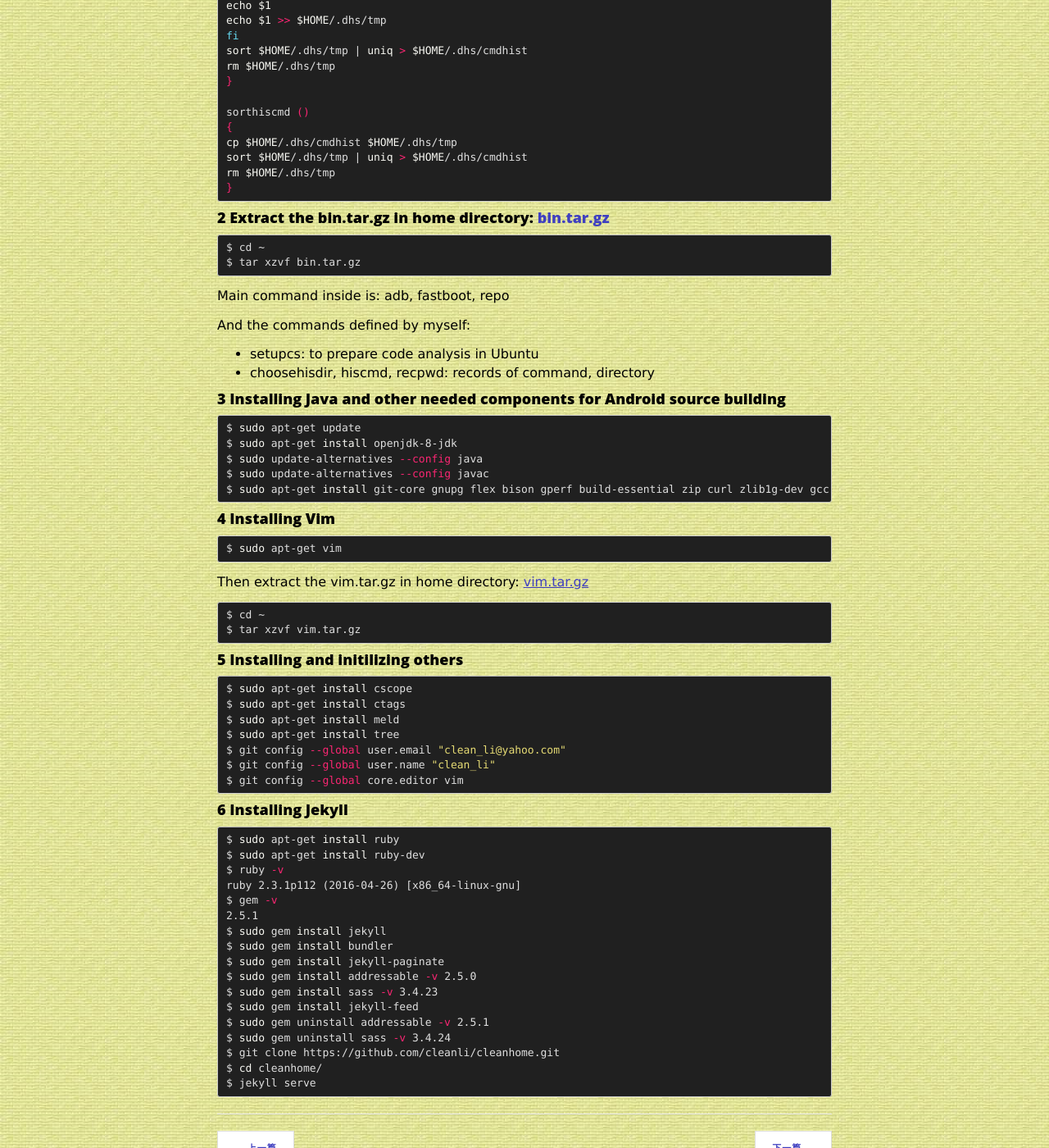
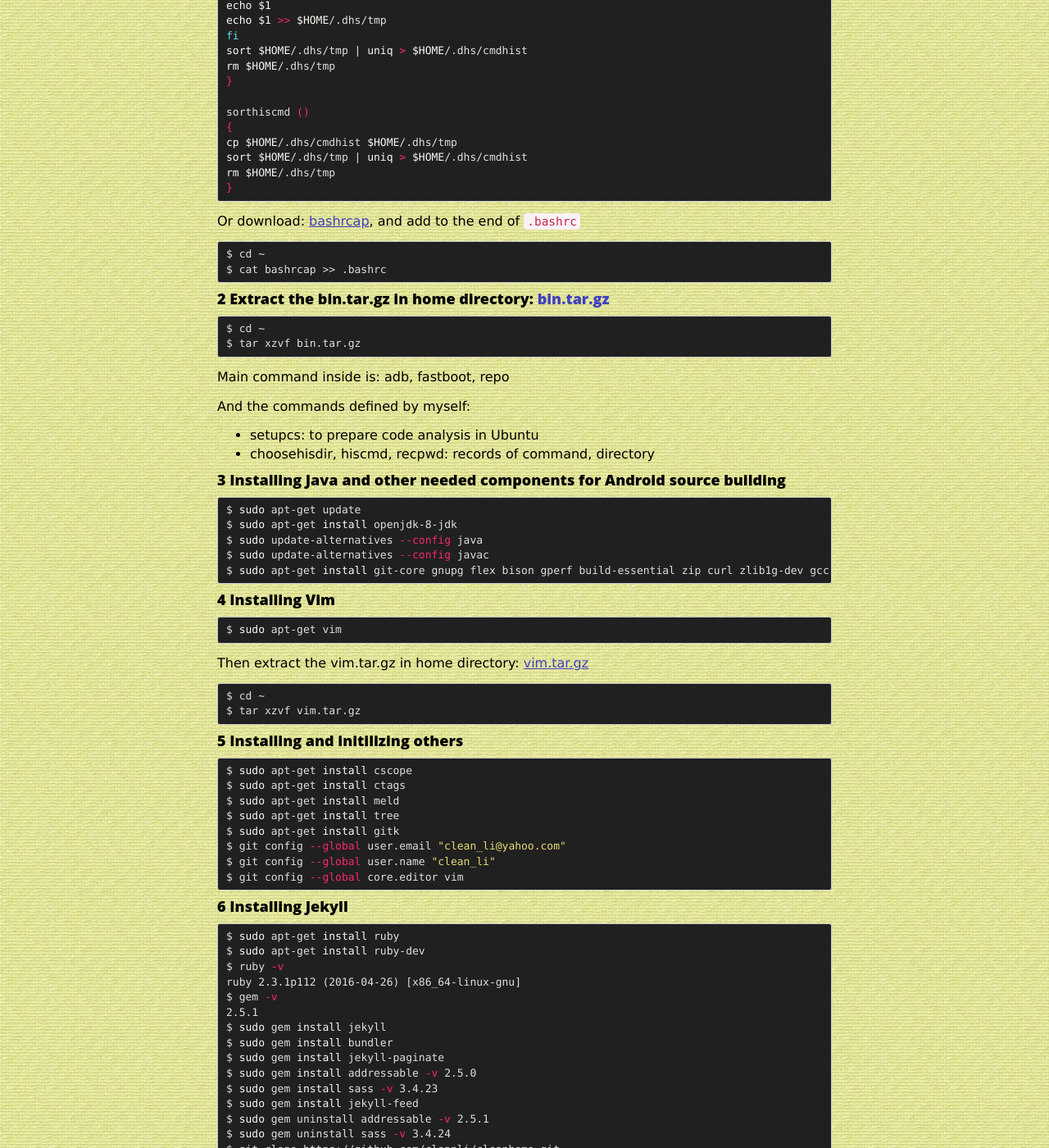
Before and after one commit to cleanli/cleanhome, a Jekyll site: the page built from _posts/2017-06-05-Install_Ubuntu_1604.md, in a window 1280 px wide and 1400 px high, scrolled down 2504 px. Shown: the whole window at 82% size. Built offline with Jekyll 4.4.1, drawn with Linux system fonts in a browser that asks for light colours.

Commit message:
add bashrcap

````diff
--- a/_posts/2017-06-05-Install_Ubuntu_1604.md
+++ b/_posts/2017-06-05-Install_Ubuntu_1604.md
@@ -139,6 +139,11 @@ sort $HOME/.dhs/tmp | uniq > $HOME/.dhs/cmdhist
 rm $HOME/.dhs/tmp
 }
 ```
+Or download: [bashrcap]({{ site.baseurl }}/downloads/ubuntu_install/bashrcap), and add to the end of `.bashrc`
+```
+$ cd ~
+$ cat bashrcap >> .bashrc
+```
 
 #### 2 Extract the bin.tar.gz in home directory: [bin.tar.gz]({{ site.baseurl }}/downloads/ubuntu_install/bin.tar.gz)
 ```
@@ -176,6 +181,7 @@ $ sudo apt-get install cscope
 $ sudo apt-get install ctags
 $ sudo apt-get install meld
 $ sudo apt-get install tree
+$ sudo apt-get install gitk
 $ git config --global user.email "clean_li@yahoo.com"
 $ git config --global user.name "clean_li"
 $ git config --global core.editor vim
````
Also changed, not shown: 1 other file.
